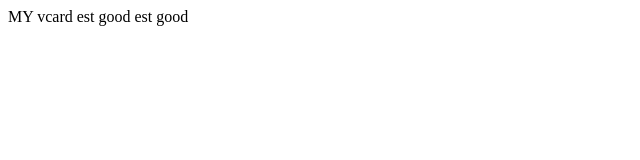
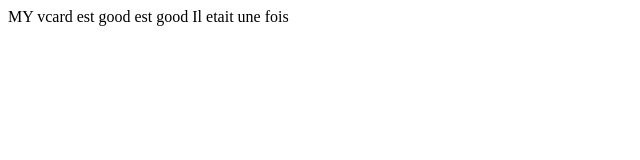
Before and after one commit to bakicisse/my-vcard, a plain HTML site: page index.html in a window 1280 px wide. Shown: the whole page, without its empty margins (0-640 px from the left). Drawn offline with Linux system fonts and the light colour scheme.

Commit message:
chargenment 2  de index

```diff
--- a/index.html
+++ b/index.html
@@ -7,5 +7,6 @@
 </head>
 <body>
     MY vcard est good est good
+    Il etait une fois
 </body>
 </html>
```
